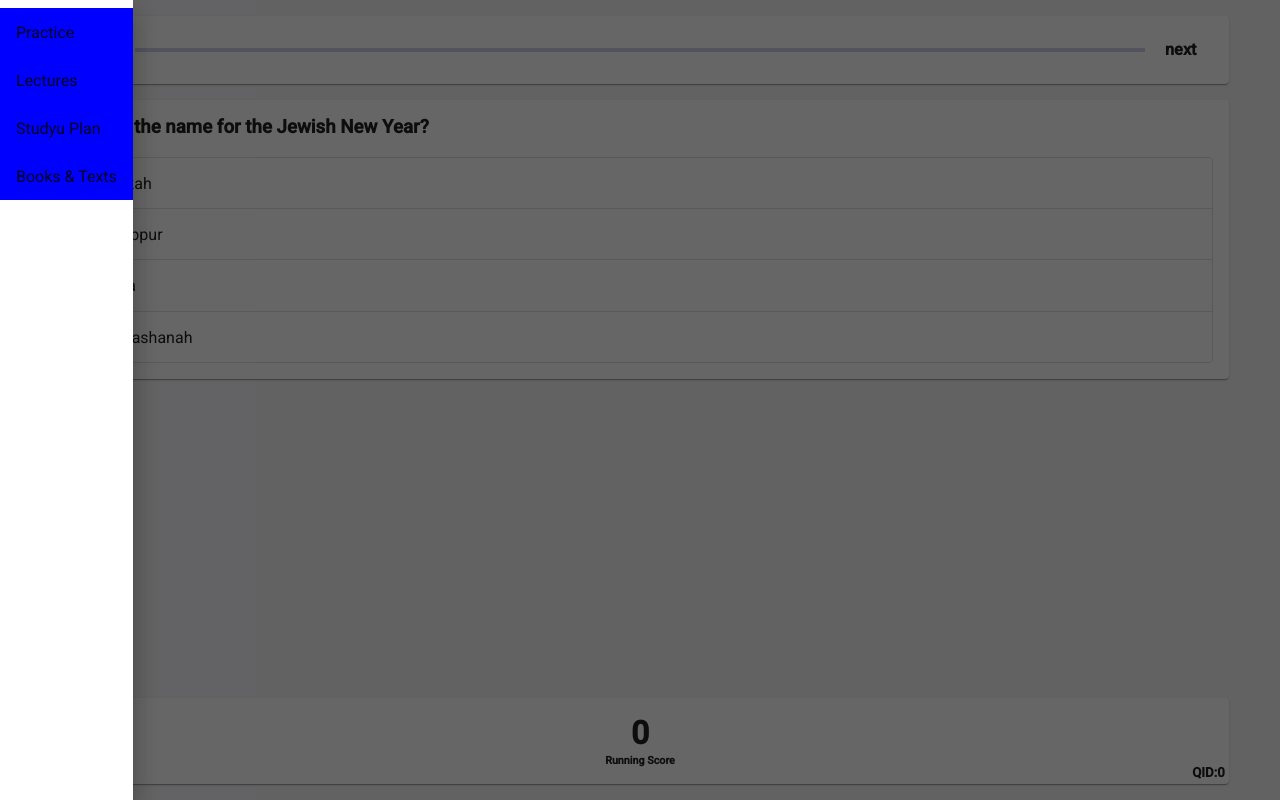
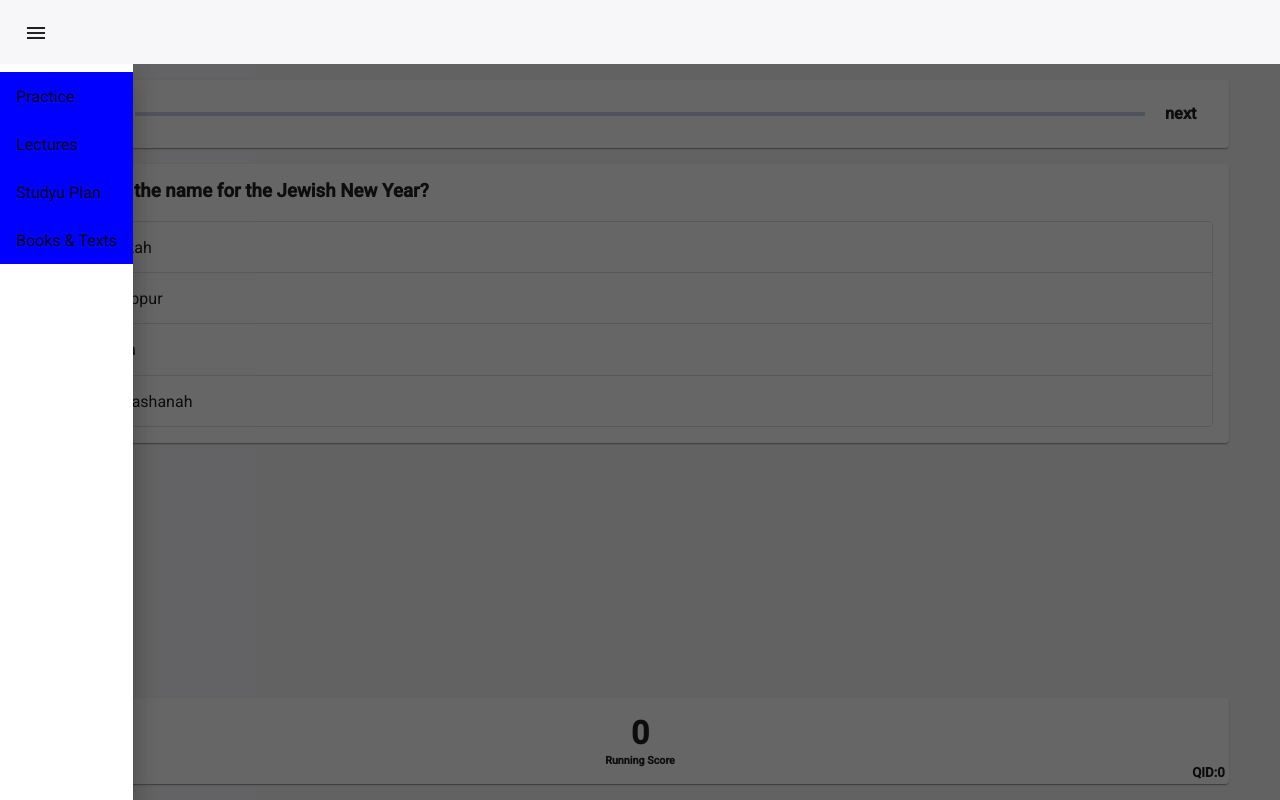
Before and after one commit to R-BRMN/hermes-site, an Angular app: page / in a window 1280 px wide. Built offline with nearby package versions, Linux system fonts and the light colour scheme.

Commit message:
Created toolbar

```diff
--- a/src/app/app.component.css
+++ b/src/app/app.component.css
@@ -19,6 +19,10 @@
     width: 92vw;
     margin-top: 10px;
 }
+
+app-toolbar {
+    width: 100vw;
+}
 mat-sidenav-content {
     /* width: auto; */
     height: inherit;
--- a/src/app/app.component.html
+++ b/src/app/app.component.html
@@ -1,3 +1,5 @@
+<app-toolbar>
+</app-toolbar>
 <mat-sidenav-container>
     <mat-sidenav  mode="over" opened>
         <app-menu></app-menu>
--- /dev/null
+++ b/src/app/components/toolbar/toolbar.component.css
@@ -0,0 +1,3 @@
+mat-toolbar {
+    background-color:  #F7F6F9;
+}
--- /dev/null
+++ b/src/app/components/toolbar/toolbar.component.html
@@ -0,0 +1,5 @@
+<mat-toolbar>
+    <button mat-icon-button>
+        <mat-icon>menu</mat-icon>
+    </button>
+</mat-toolbar>
--- /dev/null
+++ b/src/app/components/toolbar/toolbar.component.ts
@@ -0,0 +1,15 @@
+import { Component, OnInit } from '@angular/core';
+
+@Component({
+  selector: 'app-toolbar',
+  templateUrl: './toolbar.component.html',
+  styleUrls: ['./toolbar.component.css']
+})
+export class ToolbarComponent implements OnInit {
+
+  constructor() { }
+
+  ngOnInit(): void {
+  }
+
+}
```
Also changed, not shown: src/app/app.module.ts (+7 -1 lines), 1 other file (tests, documents, lock files or other folders).
